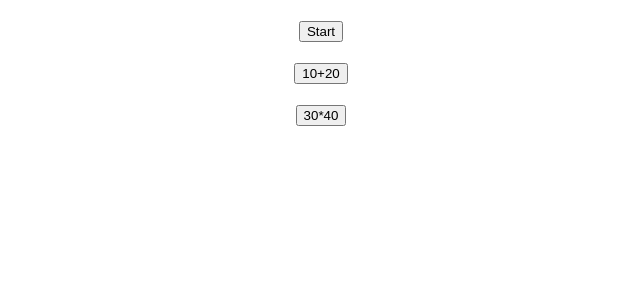
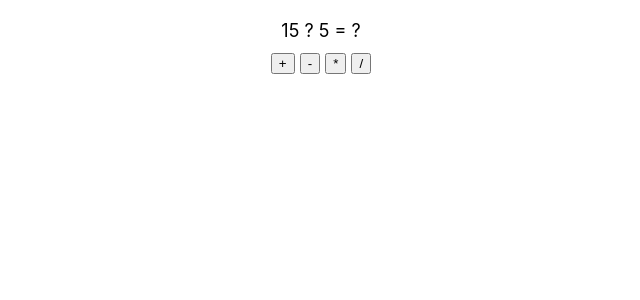
Before and after one commit to wa-wa00/app1, a React (Create React App) app: page / in a window 1280 px wide. Shown: the top 300 px of the page, without its empty margins (319-959 px from the left). Built offline with nearby package versions, Linux system fonts and the light colour scheme.

Commit message:
calculate

```diff
--- a/src/App.js
+++ b/src/App.js
@@ -3,7 +3,9 @@
 import Calendar from './class-component';
 import {Calculator2} from './calculator'
 import {EventData2} from './event-data'
+import RefsFunc from './refs-func'
 
-export default function App() {
-  return <EventData2/>;
+function App() {
+  return <RefsFunc/>
 }
+export default App;
--- /dev/null
+++ b/src/refs-func.js
@@ -0,0 +1,33 @@
+import React, {useRef} from "react";
+
+export default function RefsFunc() {
+    const num1 = useRef();
+    const num2 = useRef();
+    const operator = useRef();
+    const result = useRef();
+
+    const calculate = (ev) => {
+        let op = ev.target.innerText;
+        let n1 = parseInt(num1.current.innerText);
+        let n2 = parseInt(num2.current.innerText);
+        let r = eval(`${n1} ${op} ${n2}`)
+        result.current.innerText = r
+        operator.current.innerText = op
+    }
+        return (
+        <div style={{ textAlign: 'center', marginTop: 20, fontSize: 18 }}>
+            <span ref={num1}>15</span>&nbsp;
+            <span ref={operator}>?</span>&nbsp;
+            <span ref={num2}>5</span>&nbsp;
+            <span>=</span>&nbsp;
+            <span ref={result}>?</span>
+
+            <div style={{ marginTop: 10 }}>
+                <button onClick={calculate}>+</button>&nbsp;
+                <button onClick={calculate}>-</button>&nbsp;
+                <button onClick={calculate}>*</button>&nbsp;
+                <button onClick={calculate}>/</button>
+            </div>
+        </div>
+    );
+}
```
